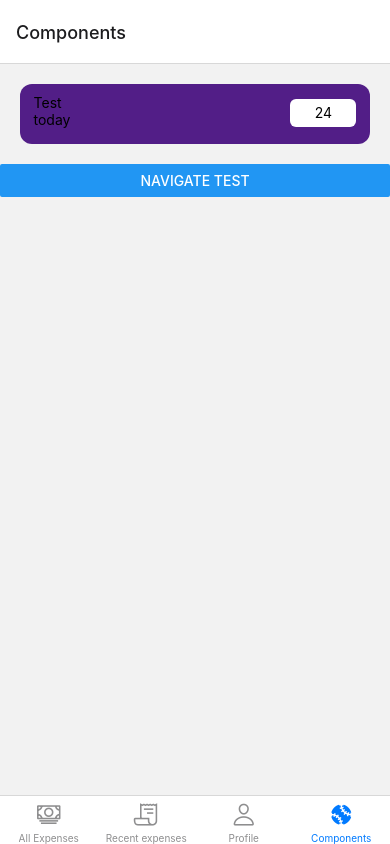
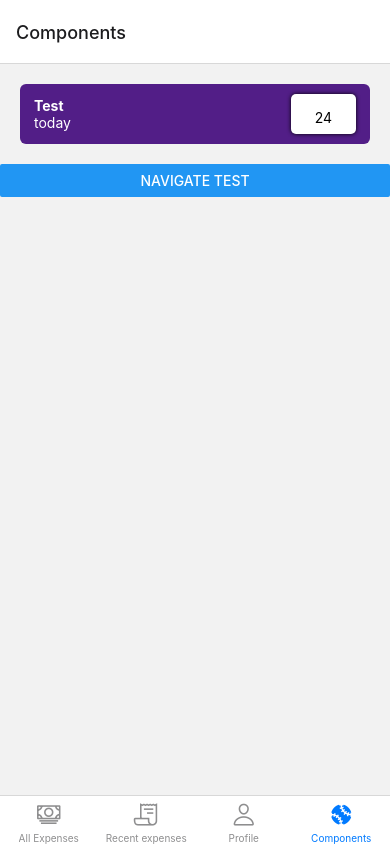
Before and after one commit to MinoThauros/Budget-app, a React Native app: screen /Components in a window 390 px wide. Built offline with nearby package versions, Linux system fonts and the light colour scheme.

Commit message:
configured store

```diff
--- a/package.json
+++ b/package.json
@@ -12,12 +12,15 @@
   "dependencies": {
     "@react-navigation/bottom-tabs": "^6.3.1",
     "@react-navigation/native": "^6.0.10",
+    "@reduxjs/toolkit": "^1.8.3",
     "expo": "~45.0.0",
     "expo-status-bar": "~1.3.0",
     "react": "17.0.2",
     "react-dom": "17.0.2",
     "react-native": "0.68.2",
-    "react-native-web": "0.17.7"
+    "react-native-web": "0.17.7",
+    "react-redux": "^8.0.2",
+    "redux": "^4.2.0"
   },
   "devDependencies": {
     "@babel/core": "^7.12.9",
--- /dev/null
+++ b/redux/expenses.tsx
@@ -0,0 +1,29 @@
+import {createSlice} from '@reduxjs/toolkit';
+import { spending } from '../models/spending';
+//a slice is made out of a name, an initial state and reducers
+
+const expensesSlice=createSlice({
+
+    name:'spendings',
+
+    initialState:{
+        expenses:[] as spending[]
+    },
+
+    reducers:{
+        addSpending:(state,action)=>{
+            state.expenses.push(action.payload.id)
+        },
+        deleteSpending:(state,action)=>{
+            state.expenses.splice(action.payload.id)
+        },
+        retrieveLatest:(state,action)=>{
+            state.expenses.slice(5)
+        }
+    }
+});
+
+export default expensesSlice.reducer;
+export const addSpending=expensesSlice.actions.addSpending;
+export const deleteSpending=expensesSlice.actions.deleteSpending;
+export const retrieveLatest=expensesSlice.actions.retrieveLatest;
--- /dev/null
+++ b/redux/store.tsx
@@ -0,0 +1,8 @@
+import {configureStore} from '@reduxjs/toolkit';
+import ExpenseReducer from '../redux/expenses';
+
+export const store=configureStore({
+    reducer:{
+        ExpenseReducer:ExpenseReducer
+    }
+})
--- a/screens/components.tsx
+++ b/screens/components.tsx
@@ -1,21 +1,26 @@
-import { Button, Text, View, StyleSheet } from "react-native";
+import { Button, Text, View, StyleSheet, Pressable } from "react-native";
 import { spending } from "../models/spending";
 
 const Components=({navigation,route}:any)=>{
 
     const button=()=>{
         navigation.navigate('Recent expenses');
+    };
 
+    const PriceDisplayer=({title,price,category,date,onPress}:any):JSX.Element=>{
+        /**
+         * Simple wrapper to diplay a spending; simply references back an onPress prop
+         */
+        return (
 
-    }
-
-    const PriceDisplayer=({title,price,category,date}:spending,navigation:any):JSX.Element=>{
-        return (
-            <View style={styles.overallContainer}>
+            <Pressable
+            style={({pressed})=>(pressed ? styles.pressed:null)}
+            onPress={onPress}>
+                <View style={styles.overallContainer}>
                 <View style={styles.DetailsContainer} >
                     <View style={styles.DetailsColumn}>
-                        <Text>{title}</Text>
-                        <Text>{date}</Text>
+                        <Text style={styles.DetailsName}>{title}</Text>
+                        <Text style={styles.DetailsDate}>{date}</Text>
                     </View>
                     <View style={styles.PriceContainer}>
                         <Text>
@@ -29,12 +34,15 @@ const Components=({navigation,route}:any)=>{
                     </Text>
         </View>*/}
             </View>
-        )
-    }
+            </Pressable>
+
+        )};
+
+
 
     return (
         <View>
-            <PriceDisplayer title={'Test'} price={24} category={'food'} date={'today'}/>
+            <PriceDisplayer title={'Test'} price={24} category={'food'} date={'today'} onPress={button}/>
             <Button title="navigate test" onPress={button}/>
         </View>
     )
@@ -43,10 +51,11 @@ const Components=({navigation,route}:any)=>{
 const styles=StyleSheet.create({
     overallContainer:{
         backgroundColor:"#521e87",
-        borderRadius:12,
+        borderRadius:6,
         padding:10,
         margin:20,
-        height:60
+        height:60,
+        justifyContent:'center'
     },
     DetailsContainer:{
         flexDirection:'row',
@@ -58,20 +67,33 @@ const styles=StyleSheet.create({
 
     },
     PriceContainer:{
-        borderRadius:6,
+        borderRadius:5,
         backgroundColor:'white',
-        height:'80%',
-        width:'20%',
+        height:40,
+        width:65,
         alignItems:'center',
-        paddingTop:5,
-        marginTop:4
+        paddingTop:6,
+        justifyContent:'center',
+        shadowRadius:4,
+
     },
-    DetailsText:{
+    DetailsName:{
+        fontWeight:'bold',
+        color:'white'
 
+    },
+
+    DetailsDate:{
+        color:'white'
     },
     PriceTexy:{
 
-    }
+    },
+    pressed:{
+        opacity:0.5
+    },
+    //////////////////////////////
+
 })
 
 export default Components;
```
Also changed, not shown: App.tsx (+7 -1 lines), 1 other file (tests, documents, lock files or other folders).
